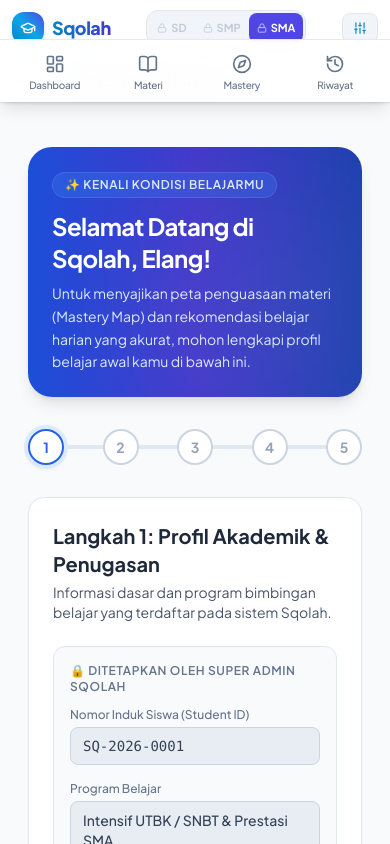
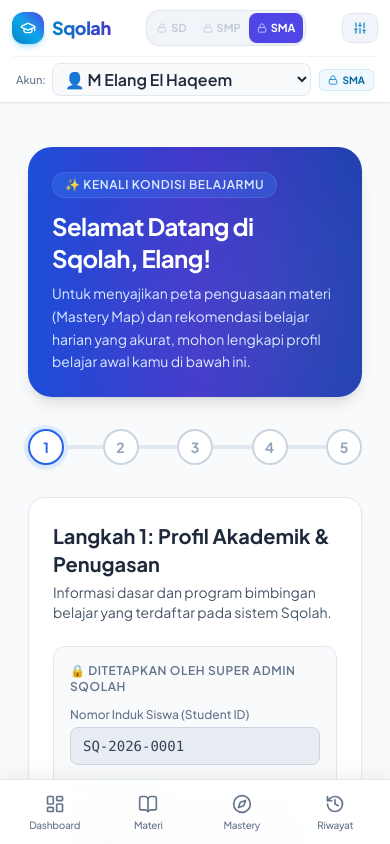
Before and after one commit to serayamg/sqolah, a React (Vite) app: page / in a window 390 px wide. Shown: the top 844 px of the page. Built offline with nearby package versions, Linux system fonts and the light colour scheme.

Commit message:
fix(ui): pindahkan navigasi bawah mobile keluar dari sticky header agar tidak menumpuk

```diff
--- a/src/components/Header.tsx
+++ b/src/components/Header.tsx
@@ -267,11 +267,12 @@
             })}
           </div>
         </div>
+      </header>
 
       {/* Mobile Bottom Navigation Bar (Thumb friendly for Smartphone / HP) */}
       <nav
         aria-label="Navigasi Bawah Mobile"
-          className="sm:hidden fixed bottom-0 left-0 right-0 z-40 bg-white/95 backdrop-blur-lg border-t border-slate-200/90 shadow-lg px-2 pt-1.5 pb-[max(0.5rem,env(safe-area-inset-bottom))] flex items-center justify-around"
+        className="sm:hidden fixed bottom-0 left-0 right-0 z-50 bg-white/95 backdrop-blur-xl border-t border-slate-200 shadow-[0_-4px_20px_rgba(0,0,0,0.06)] px-2 pt-1.5 pb-[max(0.6rem,env(safe-area-inset-bottom))] flex items-center justify-around"
       >
         {navItems.map(item => {
           const Icon = item.icon;
@@ -287,7 +288,7 @@
             <button
               key={item.id}
               onClick={() => onNavigateView(item.id)}
-                className={`flex flex-col items-center justify-center flex-1 py-1 px-1 rounded-xl transition-all min-h-[44px] ${
+              className={`flex flex-col items-center justify-center flex-1 py-1 px-1 rounded-xl transition-all min-h-[46px] ${
                 isActive
                   ? 'text-blue-600 font-bold'
                   : 'text-slate-500 hover:text-slate-800'
@@ -305,7 +306,6 @@
           );
         })}
       </nav>
-      </header>
 
       {/* Accessibility & Audio Floating Modal */}
       {showSettingsModal && (
```
Also changed, not shown: 4 other files (tests, documents, lock files or other folders). Lines whose indentation alone changed are shown as unchanged.
